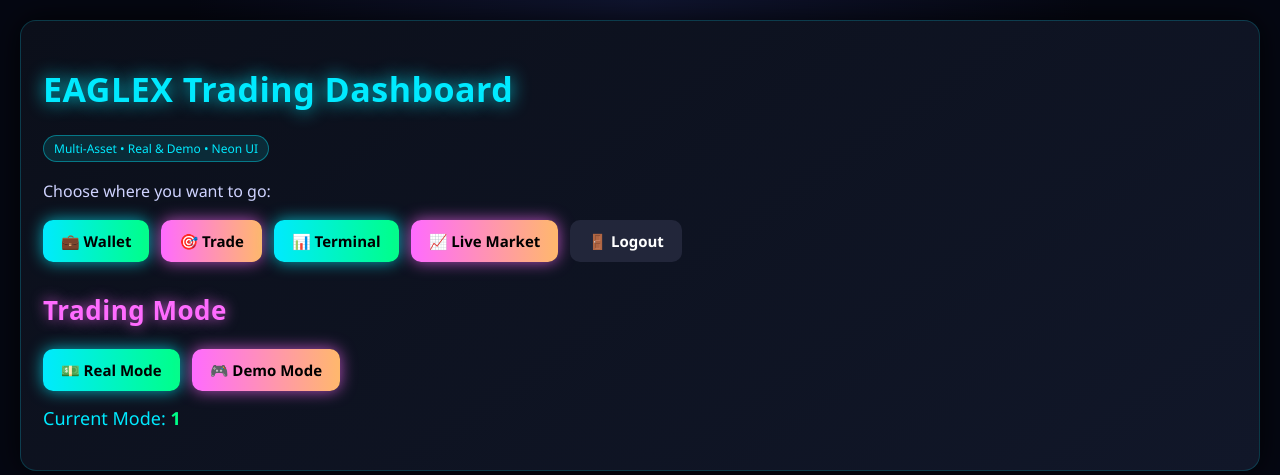
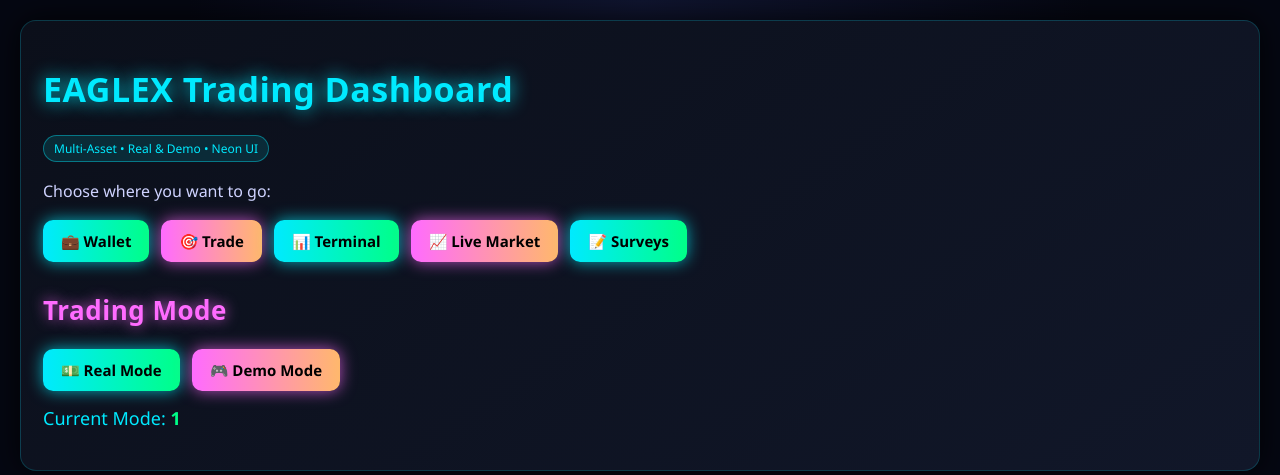
Before and after one commit to Eagleworrior/trading_app, a Flask app: page /dashboard in a window 1280 px wide. Shown: the top 475 px of the page. Run offline with Flask 3, Linux system fonts and the light colour scheme; a user stored in the database is signed in.

Commit message:
Fixed dashboard buttons and added Surveys button

```diff
--- a/templates/dashboard.html
+++ b/templates/dashboard.html
@@ -11,12 +11,15 @@
     </p>
 
     <div style="margin-top:18px; display:flex; flex-wrap:wrap; gap:12px;">
-        <a class="btn btn-primary" href="{{ url_for('wallet') }}">💼 Wallet</a>
-        <a class="btn btn-secondary" href="{{ url_for('trade') }}">🎯 Trade</a>
-        <a class="btn btn-primary" href="{{ url_for('terminal') }}">📊 Terminal</a>
-        <a class="btn btn-secondary" href="{{ url_for('market') }}">📈 Live Market</a>
-        <a class="btn" style="background:#22263a; color:#fff;" href="{{ url_for('logout') }}">🚪 Logout</a>
-    </div>
+    <a class="btn btn-primary" href="{{ url_for('wallet') }}">💼 Wallet</a>
+    <a class="btn btn-secondary" href="{{ url_for('trade') }}">🎯 Trade</a>
+    <a class="btn btn-primary" href="{{ url_for('terminal') }}">📊 Terminal</a>
+    <a class="btn btn-secondary" href="{{ url_for('market') }}">📈 Live Market</a>
+
+    <!-- ⭐ NEW SURVEYS BUTTON -->
+    <a class="btn btn-primary" href="{{ url_for('surveys_dashboard') }}">📝 Surveys</a>
+</div>
+
 
     <h2 style="margin-top:30px;">Trading Mode</h2>
 
```
